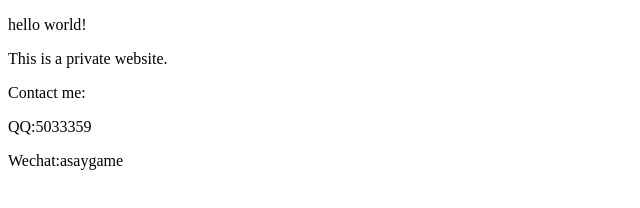
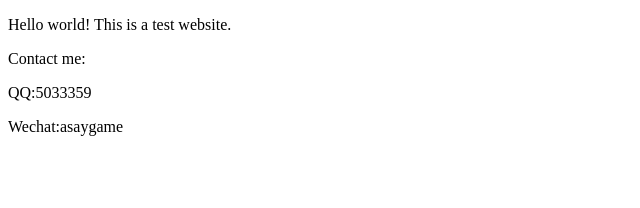
Before and after one commit to AsayTian/asay.io, a plain HTML site: page index.html in a window 1280 px wide. Shown: the whole page, without its empty margins (0-640 px from the left). Drawn offline with Linux system fonts and the light colour scheme.

Commit message:
mod html

```diff
--- a/index.html
+++ b/index.html
@@ -1,13 +1,12 @@
 <!doctype html>
 <html>
 <head>
-	<meta charset="UTF-8">
-	<meta name="viewport" content="width=device-width, initial-scale=1" />
-	<title>Hello</title>
+<meta charset="UTF-8">
+<meta name="viewport" content="width=device-width, initial-scale=1" />
+<title>Hello</title>
 </head>
 <body>
-<p>hello world!</p>
-<p>This is a private website.</p>
+<p>Hello world! This is a test website.</p>
 <p>Contact me:</p>
 <p>QQ:5033359</p>
 <p>Wechat:asaygame</p>
```
Also changed, not shown: 404.html (+1 -0 lines).
